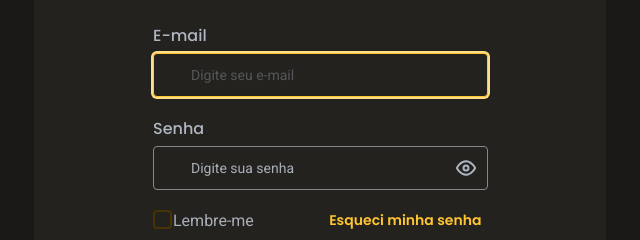
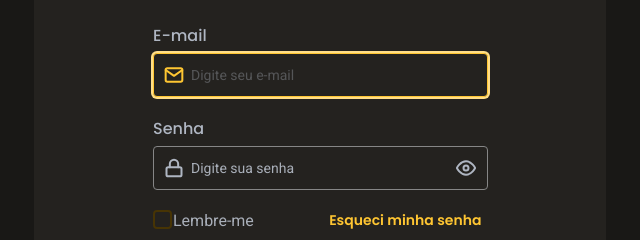
Before and after one commit to Guilhermeogomes/Login-form-CSS, a plain HTML site: page index.html in a window 1280 px wide. Shown: the part 316-556 px from the top of the page, 40-680 px from the left. Drawn offline with Linux system fonts and the light colour scheme; the site is published under a folder, as on GitHub Pages, so addresses that start at the root find nothing.

Commit message:
Update style.css

```diff
--- a/style.css
+++ b/style.css
@@ -116,7 +116,7 @@ input.email {
   background-color: var(--form-background);
   color: var(--text-base);
 
-  background-image: url(/images/mail-focus.svg);
+  background-image: url(./images/mail-focus.svg);
   background-repeat: no-repeat;
   background-position: 10px;
   color: var(--text-base);
@@ -169,14 +169,14 @@ padding-left: 37px;
   margin-left: 119px;
 
   color: var(--text-base);
-  background: url(/images/lock.svg);
+  background: url(./images/lock.svg);
   background-repeat: no-repeat;
   background-position: 10px;
   background-color: var(--form-background);
 }
 
 input.input-password:hover{
-  background: url(/images/lock-focus.svg);
+  background: url(./images/lock-focus.svg);
   background-repeat: no-repeat;
   background-position: 10px;
 
```
